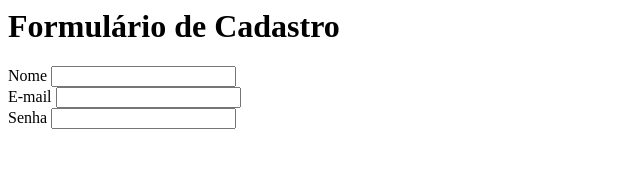
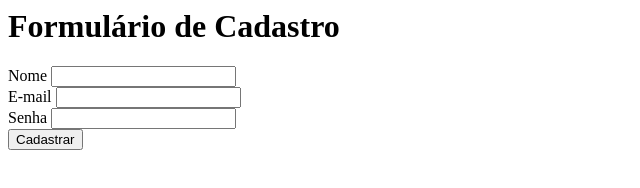
Before and after one commit to fabio-oliveira83/curso_ebac_frontend, a plain HTML site: page password.html in a window 1280 px wide. Shown: the whole page, without its empty margins (0-640 px from the left). Drawn offline with Linux system fonts and the light colour scheme.

Commit message:
adicionado botao

```diff
--- a/password.html
+++ b/password.html
@@ -13,6 +13,9 @@
         <input id="email" type="email"> <br />
         <label for="senha">Senha</label>
         <input id="senha" type="password"> <br />
+        <button type="submit">
+            Cadastrar
+        </button>
 
     </form>
 
```
